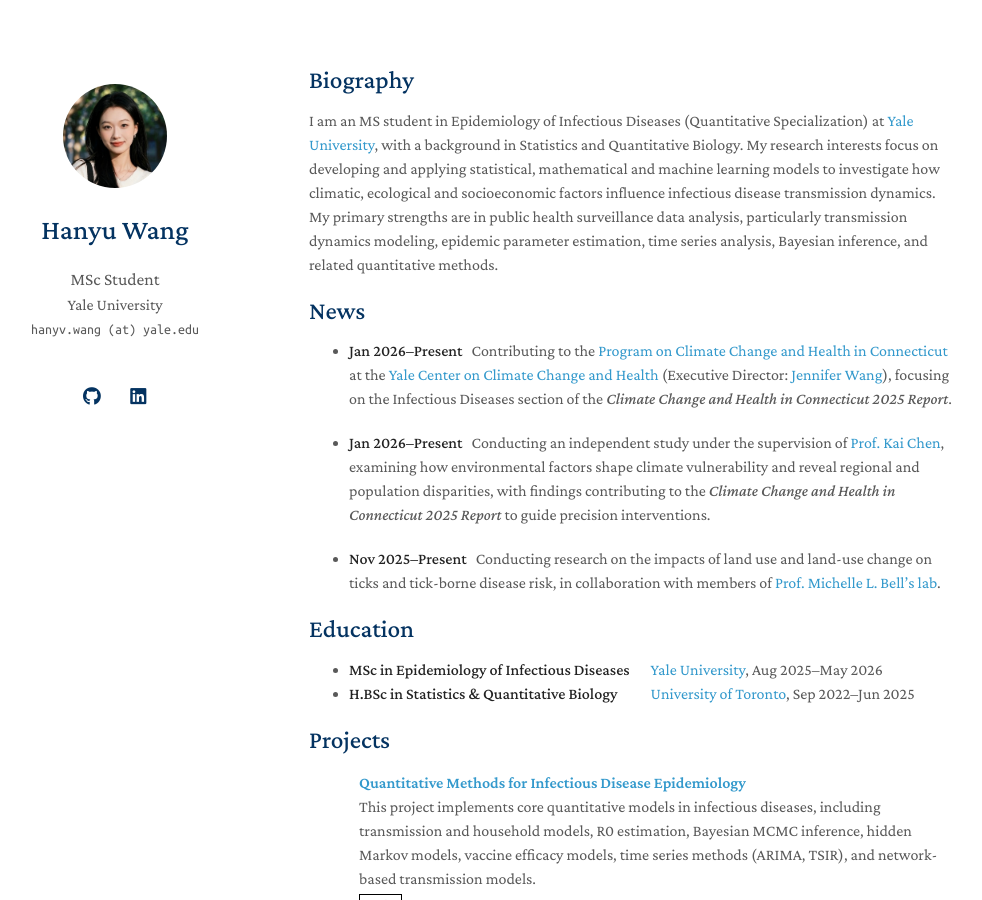
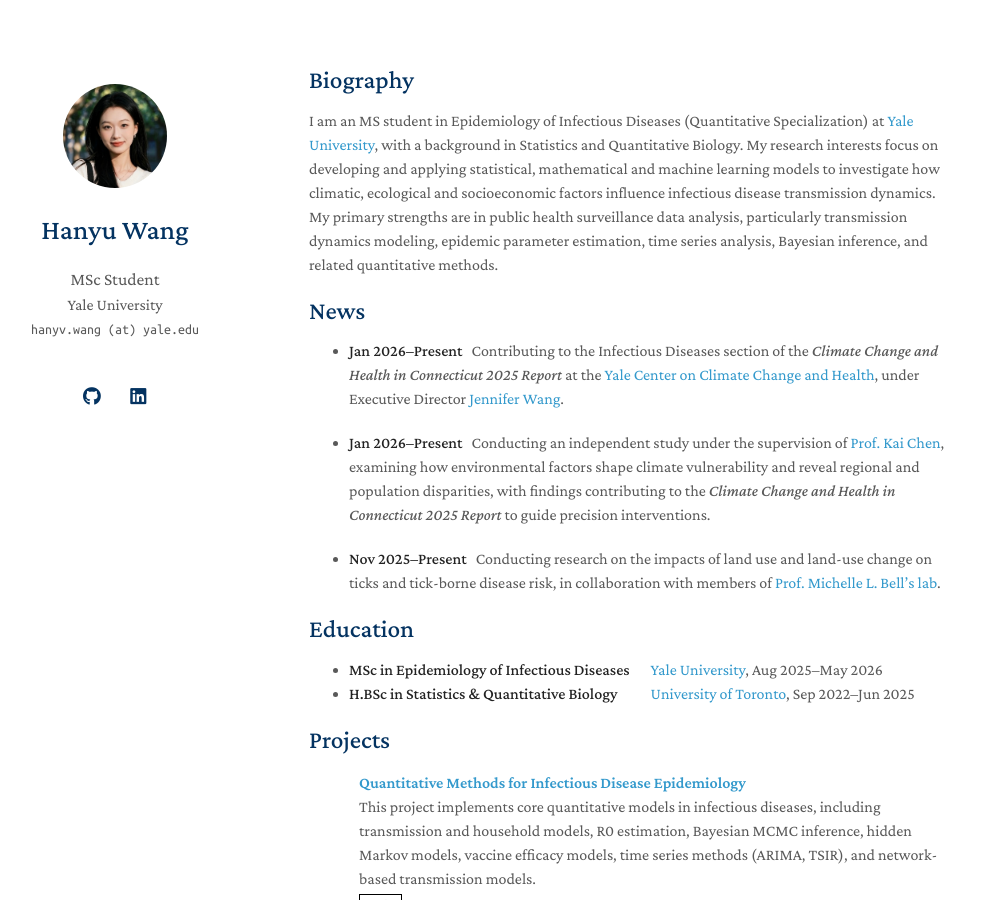
Before and after one commit to hanyvwang/hanyvwang.github.io, a Jekyll site: the page built from index.md, in a window 1280 px wide and 900 px high. Shown: the whole window, without its empty margins (161-1143 px from the left). Built offline with Jekyll 4.4.1, drawn with Linux system fonts in a browser that asks for light colours; a style sheet for code colours, icons or effects is not loaded; our own code applies the rules of GitHub Pages for plain Markdown files.

Commit message:
Revise contribution details in index.md
Updated the contribution description for clarity and consistency.

```diff
--- a/index.md
+++ b/index.md
@@ -8,7 +8,7 @@
 
 ## News
 
-- **Jan 2026–Present** &nbsp;&nbsp;Contributing to the [Program on Climate Change and Health in Connecticut](https://ysph.yale.edu/yale-center-on-climate-change-and-health/policy-and-public-health-practice/connecticut/) at the [Yale Center on Climate Change and Health](https://ysph.yale.edu/yale-center-on-climate-change-and-health/) (Executive Director: [Jennifer Wang](https://ysph.yale.edu/profile/jen-wang/)), focusing on the Infectious Diseases section of the *Climate Change and Health in Connecticut 2025 Report*.
+- **Jan 2026–Present** &nbsp;&nbsp;Contributing to the Infectious Diseases section of the *Climate Change and Health in Connecticut 2025 Report* at the [Yale Center on Climate Change and Health](https://ysph.yale.edu/yale-center-on-climate-change-and-health/), under Executive Director [Jennifer Wang](https://ysph.yale.edu/profile/jen-wang/).
 
 - **Jan 2026–Present** &nbsp;&nbsp;Conducting an independent study under the supervision of [Prof. Kai Chen](https://ysph.yale.edu/profile/kai-chen/), examining how environmental factors shape climate vulnerability and reveal regional and population disparities, with findings contributing to the *Climate Change and Health in Connecticut 2025 Report* to guide precision interventions.
 
```
